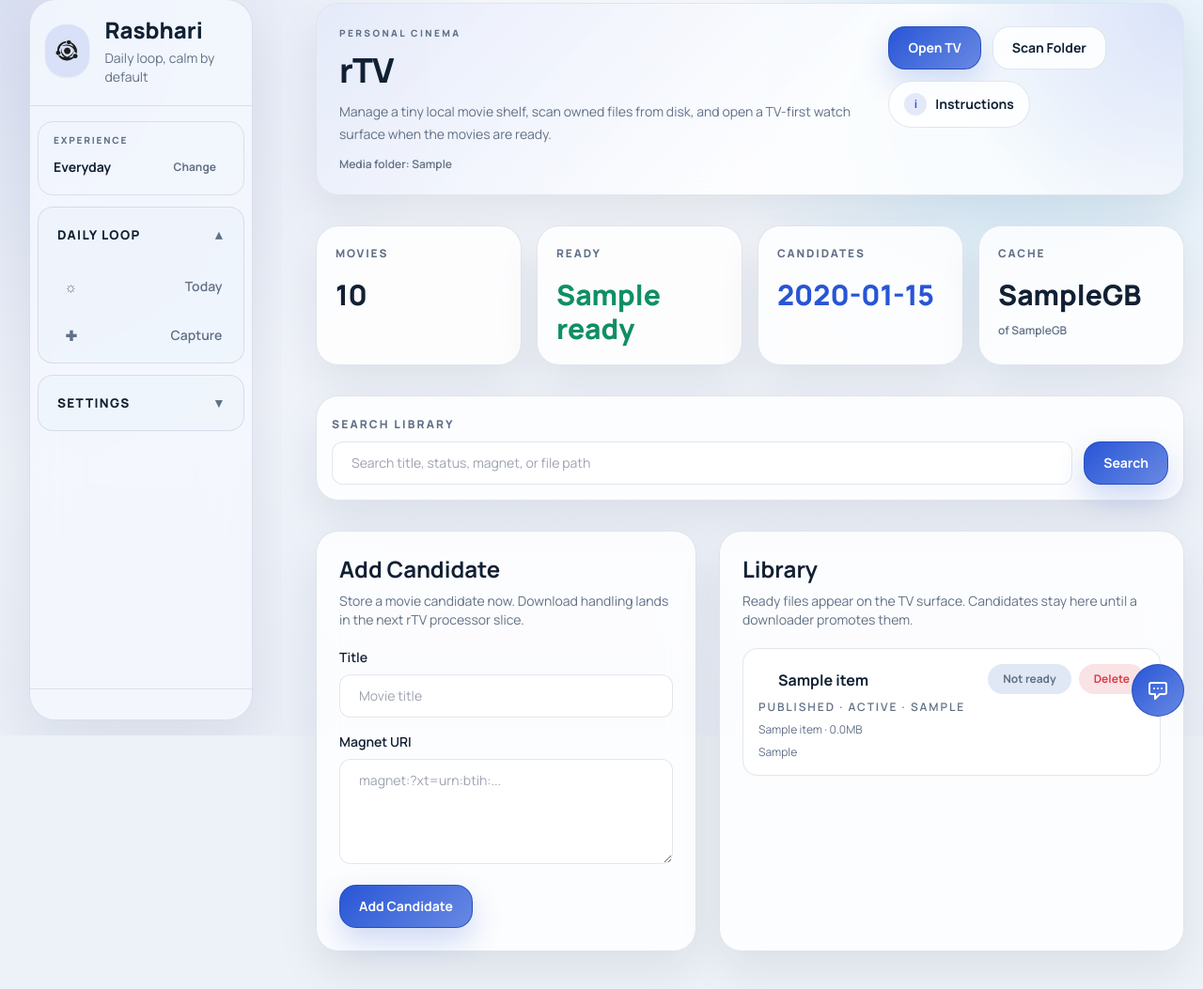
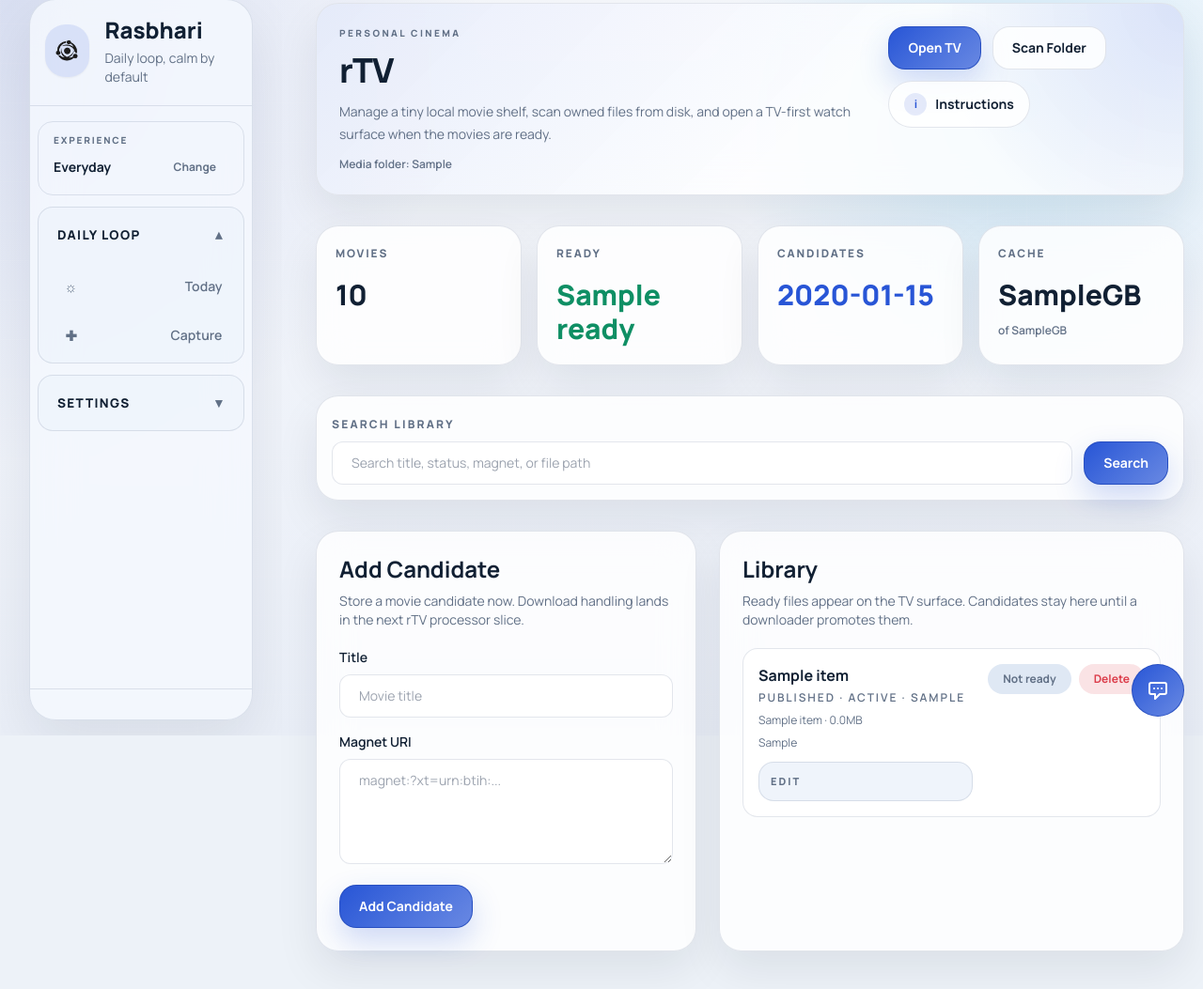
Before and after one commit to gabru-md/integrity, a Python web app: template templates/rtv_home.html in a window 1280 px wide. Shown: the part 17-1070 px from the top of the page at 94% size. Run offline with Jinja, Linux system fonts and the light colour scheme; the template is opened without the code that fills it: most values are stand-ins (such as "Sample title", 1, 10 or a date in 2020); some libraries are stand-ins or nearby versions.

Commit message:
- fix rtv crash

```diff
--- a/apps/rtv.py
+++ b/apps/rtv.py
@@ -102,9 +102,9 @@ class RTVApp(App[MediaItem]):
                 if item.local_path:
                     try:
                         relative_path = Path(item.local_path).expanduser().resolve().relative_to(media_root)
-                        display_local_path = f"[Media Folder]/{relative_path.as_posix()}"
+                        display_local_path = relative_path.as_posix()
                     except Exception:
-                        display_local_path = f"[Media Folder]/{Path(item.local_path).name}"
+                        display_local_path = Path(item.local_path).name
                 item_data = item.model_dump() if hasattr(item, "model_dump") else dict(item)
                 item_data["display_local_path"] = display_local_path
                 items.append(item_data)
--- a/templates/rtv_home.html
+++ b/templates/rtv_home.html
@@ -45,10 +45,11 @@
     </section>
 
     <section class="shell-card p-4">
-        <form method="get" action="/rtv/home" class="flex flex-col gap-3 md:flex-row md:items-end">
+        <form id="library-search-form" method="get" action="/rtv/home" class="flex flex-col gap-3 md:flex-row md:items-end">
             <label class="flex-1 space-y-2">
                 <span class="text-xs font-black uppercase tracking-[0.18em] text-[var(--text-soft)]">Search library</span>
                 <input
+                    id="library-search-input"
                     name="q"
                     value="{{ stats.query }}"
                     class="w-full rounded-xl border border-[var(--border)] bg-[var(--surface)] px-4 py-3 text-sm text-[var(--text)]"
@@ -94,11 +95,7 @@
                     <div class="flex items-start justify-between gap-4">
                         <div class="min-w-0 flex-1">
                             <div class="flex flex-col gap-2 sm:flex-row sm:items-center">
-                                <input
-                                    id="title-{{ item.id }}"
-                                    value="{{ item.title }}"
-                                    class="w-full rounded-xl border border-transparent bg-transparent px-0 py-1 text-base font-bold text-[var(--text)] outline-none transition focus:border-[var(--border)] focus:bg-[var(--surface-muted)] focus:px-3"
-                                >
+                                <div class="min-w-0 flex-1 text-base font-bold text-[var(--text)]">{{ item.title }}</div>
                             </div>
                             <div class="mt-1 text-xs font-semibold uppercase tracking-[0.16em] text-[var(--text-soft)]">{{ item.status }} · {{ item.cache_state }} · {{ item.source_type }}</div>
                             {% if item.selected_file_name %}
@@ -118,8 +115,18 @@
                                 {% endif %}
                             </div>
                             {% endif %}
+                            <details id="edit-panel-{{ item.id }}" class="mt-3 rounded-2xl border border-[var(--border)] bg-[var(--surface-muted)] p-3">
+                                <summary class="cursor-pointer text-[11px] font-black uppercase tracking-[0.18em] text-[var(--text-soft)]">Edit</summary>
+                                <div class="mt-4 space-y-4">
+                                    <label class="block space-y-2">
+                                        <span class="text-[11px] font-black uppercase tracking-[0.18em] text-[var(--text-soft)]">Title</span>
+                                        <input
+                                            id="title-{{ item.id }}"
+                                            value="{{ item.title }}"
+                                            class="w-full rounded-xl border border-[var(--border)] bg-[var(--surface)] px-4 py-3 text-sm text-[var(--text)]"
+                                        >
+                                    </label>
                                     {% if item.source_type == 'magnet' %}
-                            <div class="mt-3 rounded-2xl border border-[var(--border)] bg-[var(--surface-muted)] p-3">
                                     <label class="block space-y-2">
                                         <span class="text-[11px] font-black uppercase tracking-[0.18em] text-[var(--text-soft)]">Magnet URI</span>
                                         <textarea
@@ -127,10 +134,7 @@
                                             class="min-h-24 w-full rounded-xl border border-[var(--border)] bg-[var(--surface)] px-3 py-2 text-xs text-[var(--text)]"
                                         >{{ item.magnet_uri }}</textarea>
                                     </label>
-                                <div class="mt-3 flex flex-wrap items-center gap-2">
-                                    <button type="button" onclick="saveMagnet({{ item.id }})" class="rounded-full bg-indigo-100 px-4 py-2 text-xs font-bold text-indigo-700 dark:bg-indigo-950/40 dark:text-indigo-300">Update Magnet</button>
-                                </div>
-                                <details class="mt-3 rounded-xl border border-[var(--border)] bg-[var(--surface)] p-3">
+                                    <details class="rounded-xl border border-[var(--border)] bg-[var(--surface)] p-3">
                                         <summary class="cursor-pointer text-[11px] font-black uppercase tracking-[0.18em] text-[var(--text-soft)]">Metadata Probe</summary>
                                         <div class="mt-3">
                                             <button type="button" onclick="debugMetadata({{ item.id }})" class="rounded-full bg-slate-100 px-3 py-1.5 text-[11px] font-bold text-slate-700 dark:bg-gray-800 dark:text-gray-300">Probe</button>
@@ -139,17 +143,27 @@
                                             </div>
                                         </div>
                                     </details>
+                                    {% endif %}
+                                    <div class="flex flex-wrap gap-2">
+                                        <button type="button" onclick="saveTitle({{ item.id }})" class="rounded-full bg-indigo-100 px-4 py-2 text-xs font-bold text-indigo-700 dark:bg-indigo-950/40 dark:text-indigo-300">Save Title</button>
+                                        {% if item.source_type == 'magnet' %}
+                                        <button type="button" onclick="saveMagnet({{ item.id }})" class="rounded-full bg-indigo-100 px-4 py-2 text-xs font-bold text-indigo-700 dark:bg-indigo-950/40 dark:text-indigo-300">Save Magnet</button>
+                                        {% endif %}
                                     </div>
-                            {% endif %}
+                                </div>
+                            </details>
                         </div>
                         <div class="flex shrink-0 flex-wrap justify-end gap-2">
                             {% if item.status == 'ready' %}
                             <a href="/rtv/play/{{ item.id }}" class="rounded-full bg-emerald-100 px-4 py-2 text-xs font-bold text-emerald-700 dark:bg-emerald-950/40 dark:text-emerald-300">Play</a>
+                            <button type="button" onclick="toggleEditPanel({{ item.id }})" class="rounded-full bg-slate-100 px-4 py-2 text-xs font-bold text-slate-700 dark:bg-gray-800 dark:text-gray-300">Edit</button>
                             <button type="button" onclick="deleteLocalFile({{ item.id }})" class="rounded-full bg-rose-100 px-4 py-2 text-xs font-bold text-rose-700 dark:bg-rose-950/40 dark:text-rose-300">Delete File</button>
                             {% elif item.source_type == 'magnet' and item.selected_file_index is none and item.status != 'failed' %}
                             <button type="button" onclick="resolveMetadata({{ item.id }})" class="rounded-full bg-amber-100 px-4 py-2 text-xs font-bold text-amber-800 dark:bg-amber-950/40 dark:text-amber-300">Resolve</button>
+                            <button type="button" onclick="toggleEditPanel({{ item.id }})" class="rounded-full bg-slate-100 px-4 py-2 text-xs font-bold text-slate-700 dark:bg-gray-800 dark:text-gray-300">Edit</button>
                             {% elif item.source_type == 'magnet' and item.status == 'candidate' %}
                             <button type="button" onclick="queueDownload({{ item.id }})" class="rounded-full bg-indigo-100 px-4 py-2 text-xs font-bold text-indigo-700 dark:bg-indigo-950/40 dark:text-indigo-300">Queue Download</button>
+                            <button type="button" onclick="toggleEditPanel({{ item.id }})" class="rounded-full bg-slate-100 px-4 py-2 text-xs font-bold text-slate-700 dark:bg-gray-800 dark:text-gray-300">Edit</button>
                             {% elif item.status == 'queued' %}
                             <span class="rounded-full bg-indigo-100 px-4 py-2 text-xs font-bold text-indigo-700 dark:bg-indigo-950/40 dark:text-indigo-300">Queued</span>
                             <button type="button" onclick="cancelDownload({{ item.id }})" class="rounded-full bg-slate-100 px-4 py-2 text-xs font-bold text-slate-700 dark:bg-gray-800 dark:text-gray-300">Cancel</button>
@@ -285,6 +299,12 @@
         window.location.reload();
     }
 
+    function toggleEditPanel(itemId) {
+        const panel = document.getElementById(`edit-panel-${itemId}`);
+        if (!panel) return;
+        panel.open = !panel.open;
+    }
+
     async function cancelDownload(itemId) {
         const response = await fetch(`/rtv/${itemId}/cancel-download`, { method: 'POST' });
         const data = await response.json().catch(() => ({}));
@@ -316,5 +336,18 @@
         }
         window.location.reload();
     }
+
+    const searchInput = document.getElementById('library-search-input');
+    const searchForm = document.getElementById('library-search-form');
+    let searchDebounceHandle = null;
+
+    searchInput?.addEventListener('input', () => {
+        if (searchDebounceHandle) {
+            window.clearTimeout(searchDebounceHandle);
+        }
+        searchDebounceHandle = window.setTimeout(() => {
+            searchForm?.requestSubmit();
+        }, 250);
+    });
 </script>
 {% endblock %}
```
Lines whose indentation alone changed are shown as unchanged.
